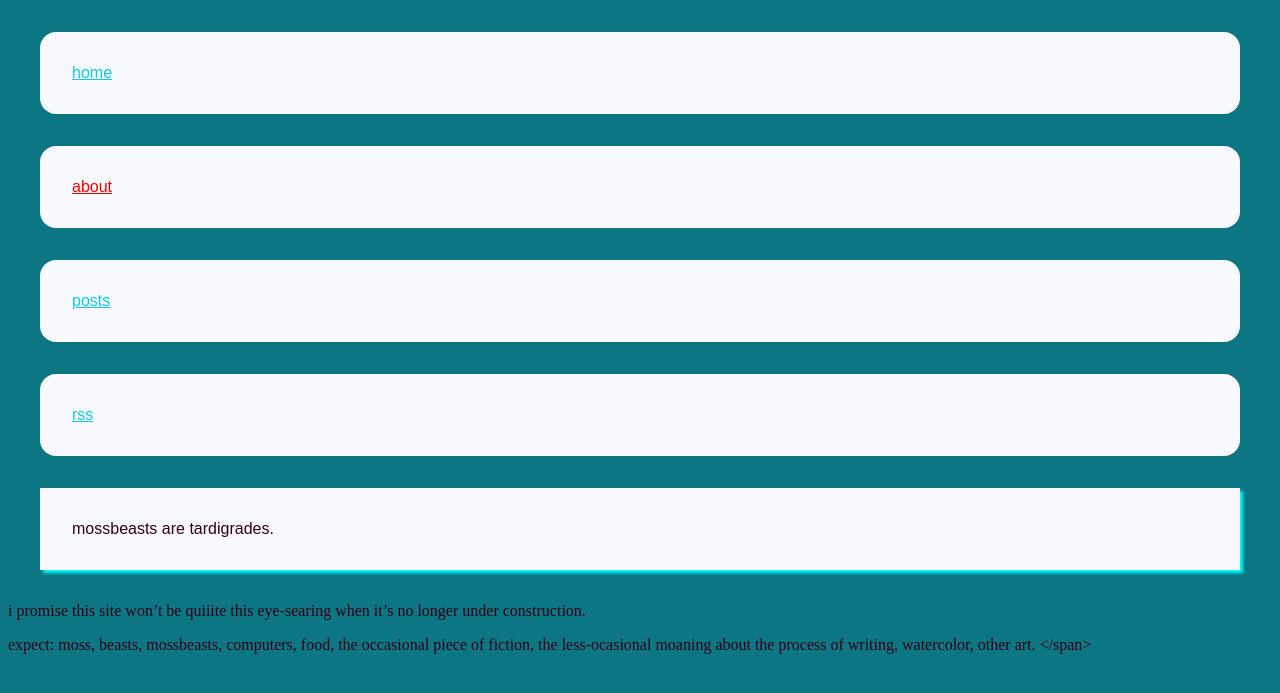
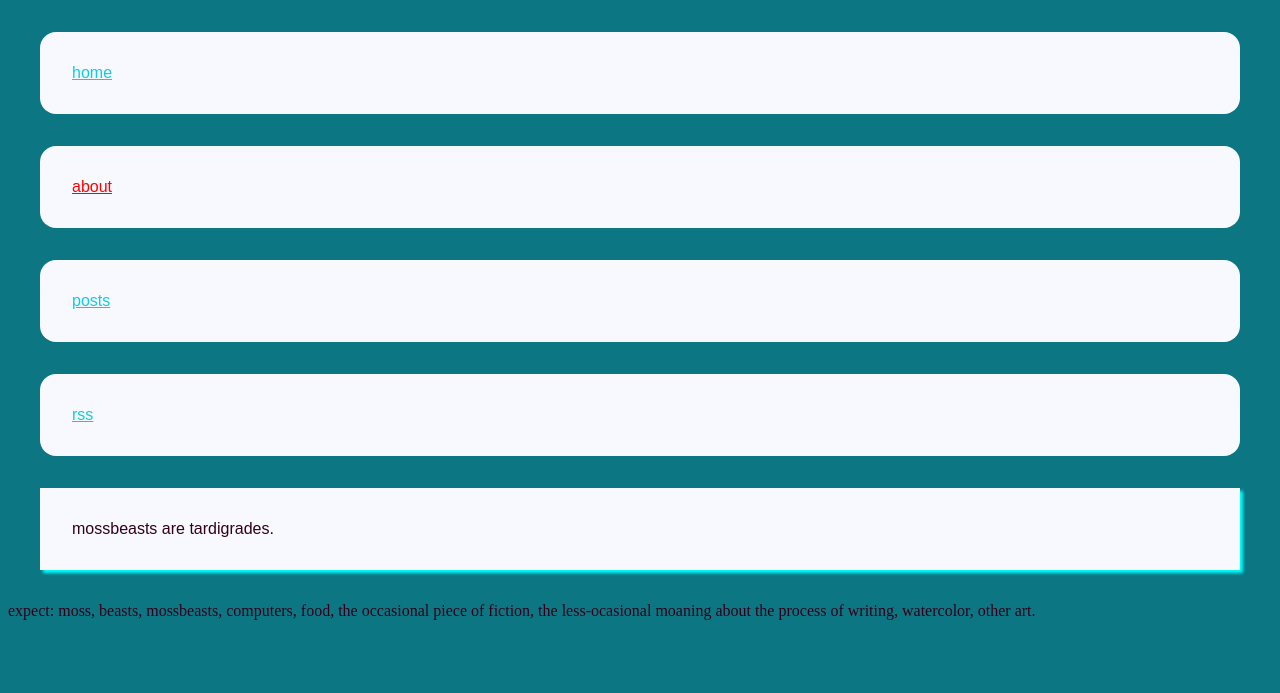
Before and after one commit to mossbeasts/mossbeasts.github.io, a Jekyll site: the page built from about.md, in a window 1280 px wide. Shown: the top 693 px of the page. Built offline with Jekyll 4.4.1, drawn with Linux system fonts in a browser that asks for light colours.

Commit message:
fix css 4000

```diff
--- a/about.md
+++ b/about.md
@@ -5,7 +5,4 @@ title: about
 <span class="postbody">
 mossbeasts are tardigrades.
 
-i promise this site won't be quiiite this eye-searing when it's no longer under construction.
-
 expect: moss, beasts, mossbeasts, computers, food, the occasional piece of fiction, the less-ocasional moaning about the process of writing, watercolor, other art.
-</span>
```
